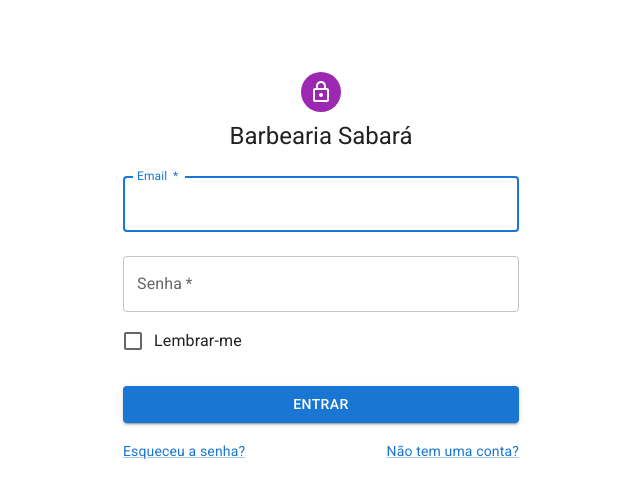
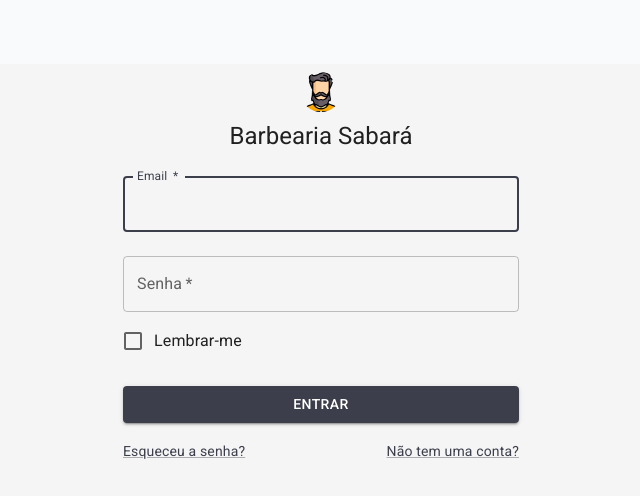
Before and after one commit to 21lucasmessias/bs_front, a React (Vite) app: page /login in a window 1280 px wide. Shown: the top 496 px of the page, without its empty margins (319-959 px from the left). Built offline with nearby package versions, Linux system fonts and the light colour scheme.

Commit message:
feat: styles login and register

```diff
--- a/src/pages/Login.tsx
+++ b/src/pages/Login.tsx
@@ -8,12 +8,11 @@ import Checkbox from '@mui/material/Checkbox';
 import Link from '@mui/material/Link';
 import Grid from '@mui/material/Grid';
 import Box from '@mui/material/Box';
-import LockOutlinedIcon from '@mui/icons-material/LockOutlined';
+
 import Typography from '@mui/material/Typography';
 import Container from '@mui/material/Container';
-import { createTheme, ThemeProvider } from '@mui/material/styles';
 
-const theme = createTheme();
+import logo from '../assets/image/logo.png';
 
 export function SignIn() {
     const handleSubmit = (event: React.FormEvent<HTMLFormElement>) => {
@@ -26,8 +25,8 @@ export function SignIn() {
     };
 
     return (
-        <ThemeProvider theme={theme}>
-            <Container component="main" maxWidth="xs">
+        <Box sx={{ backgroundColor: 'secondary.main', height: 1000 }}>
+            <Container maxWidth="xs">
                 <CssBaseline />
                 <Box
                     sx={{
@@ -37,9 +36,7 @@ export function SignIn() {
                         alignItems: 'center',
                     }}
                 >
-                    <Avatar sx={{ m: 1, bgcolor: 'secondary.main' }}>
-                        <LockOutlinedIcon />
-                    </Avatar>
+                    <Avatar sx={{ m: 1 }} src={logo}></Avatar>
                     <Typography component="h1" variant="h5">
                         Barbearia Sabará
                     </Typography>
@@ -83,6 +80,6 @@ export function SignIn() {
                     </Box>
                 </Box>
             </Container>
-        </ThemeProvider>
+        </Box>
     );
 }
--- a/src/pages/Register.tsx
+++ b/src/pages/Register.tsx
@@ -3,18 +3,13 @@ import Avatar from '@mui/material/Avatar';
 import Button from '@mui/material/Button';
 import CssBaseline from '@mui/material/CssBaseline';
 import TextField from '@mui/material/TextField';
-import FormControlLabel from '@mui/material/FormControlLabel';
-import Checkbox from '@mui/material/Checkbox';
+import logo from '../assets/image/logo.png';
 import Link from '@mui/material/Link';
 import Grid from '@mui/material/Grid';
 import Box from '@mui/material/Box';
 import LockOutlinedIcon from '@mui/icons-material/LockOutlined';
 import Typography from '@mui/material/Typography';
 import Container from '@mui/material/Container';
-import { createTheme, ThemeProvider } from '@mui/material/styles';
-import { useState } from 'react';
-
-const theme = createTheme();
 
 export function SignUp() {
     const handleSubmit = (event: React.FormEvent<HTMLFormElement>) => {
@@ -27,7 +22,7 @@ export function SignUp() {
     };
 
     return (
-        <ThemeProvider theme={theme}>
+        <Box sx={{ backgroundColor: 'secondary.main', height: 1000 }}>
             <Container component="main" maxWidth="xs">
                 <CssBaseline />
                 <Box
@@ -38,9 +33,7 @@ export function SignUp() {
                         alignItems: 'center',
                     }}
                 >
-                    <Avatar sx={{ m: 1, bgcolor: 'secondary.main' }}>
-                        <LockOutlinedIcon />
-                    </Avatar>
+                    <Avatar sx={{ m: 1 }} src={logo}></Avatar>
                     <Typography component="h1" variant="h5">
                         Barbearia Sabará
                     </Typography>
@@ -114,6 +107,6 @@ export function SignUp() {
                     </Box>
                 </Box>
             </Container>
-        </ThemeProvider>
+        </Box>
     );
 }
```
Also changed, not shown: src/assets/image/logo.png (added).
